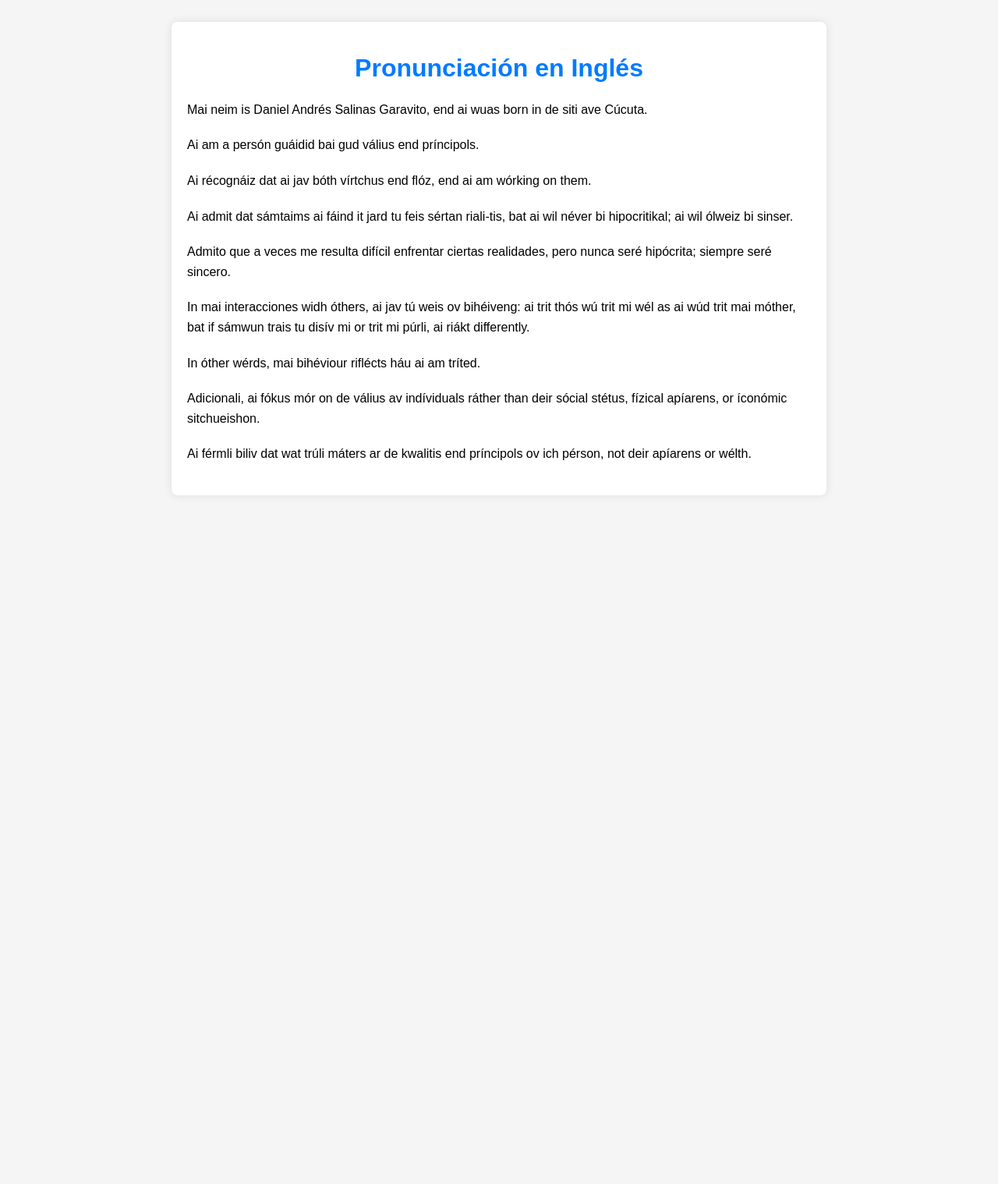
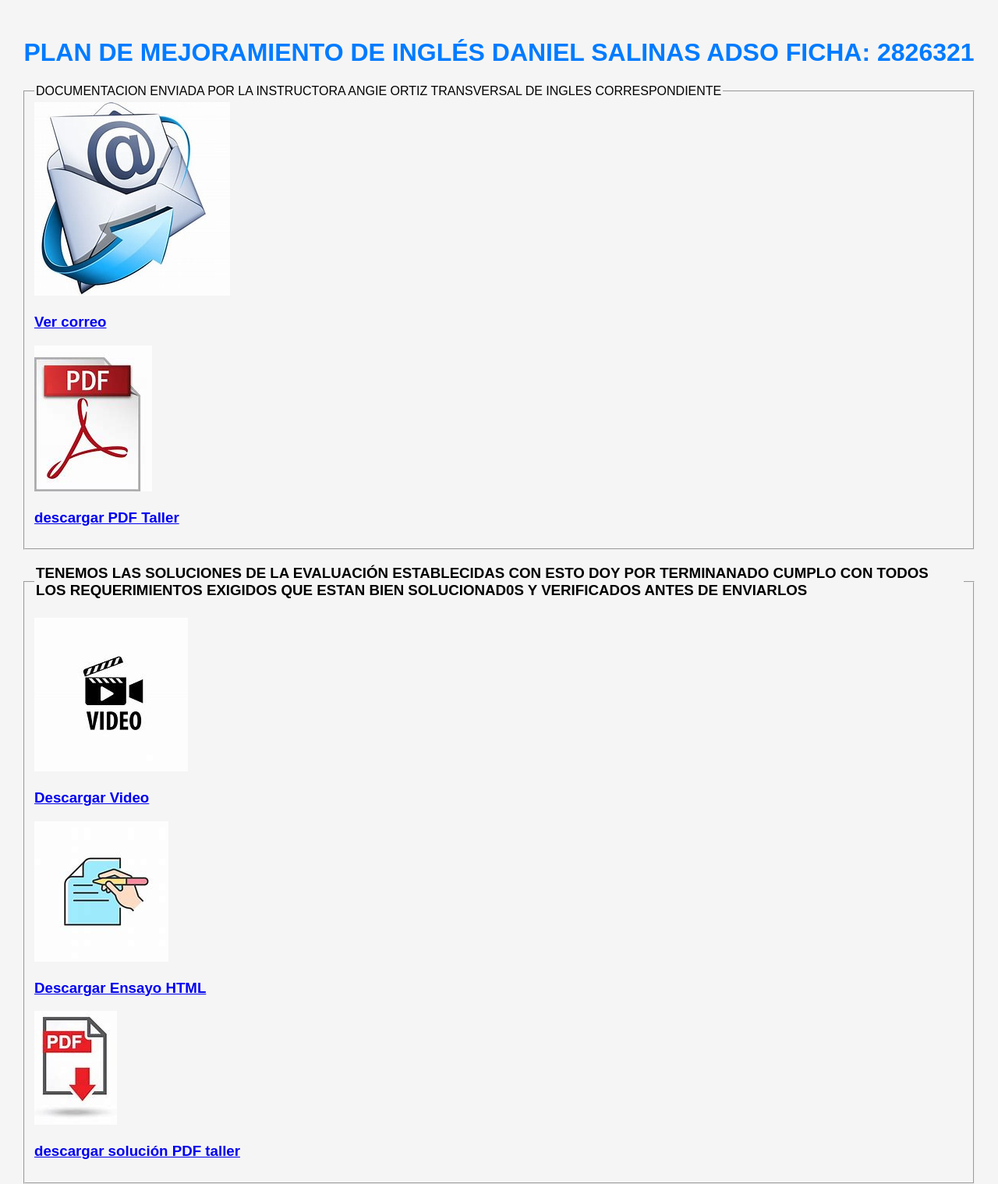
Before and after one commit to dasalgar123/tema_pm-ingles_sena, a plain HTML site: page index.html in a window 1280 px wide. Shown: the top 1518 px of the page at 78% size. Before the commit the page ends 800 px from the top, so only its background shows below. Drawn offline with Linux system fonts and the light colour scheme.

Commit message:
Update index.html

```diff
--- a/index.html
+++ b/index.html
@@ -3,21 +3,57 @@
 <head>
     <meta charset="UTF-8">
     <meta name="viewport" content="width=device-width, initial-scale=1.0">
-    <title>Pronunciación Inglés video de plan mjoramiento</title>
+    <title>Pronunciación Inglés - Video de Plan de Mejoramiento</title>
     <link rel="stylesheet" href="styles.css">
+    <script src="https://cdnjs.cloudflare.com/ajax/libs/pdf.js/2.9.359/pdf.min.js"></script>
+
 </head>
 <body>
-    <main>
-        <h1>Pronunciación en Inglés</h1>
-        <p> Mai neim is Daniel Andrés Salinas Garavito, end ai wuas born in de siti ave Cúcuta.</p>
-        <p> Ai am a persón guáidid bai gud válius end príncipols.</p>
-        <p> Ai récognáiz dat ai jav bóth vírtchus end flóz, end ai am wórking on them.</p>
-        <p> Ai admit dat sámtaims ai fáind it jard tu feis sértan riali-tis, bat ai wil néver bi hipocritikal; ai wil ólweiz bi sinser.</p>
-        <p> Admito que a veces me resulta difícil enfrentar ciertas realidades, pero nunca seré hipócrita; siempre seré sincero.</p>
-        <p> In mai interacciones widh óthers, ai jav tú weis ov bihéiveng: ai trit thós wú trit mi wél as ai wúd trit mai móther, bat if sámwun trais tu disív mi or trit mi púrli, ai riákt differently.</p>
-        <p> In óther wérds, mai bihéviour riflécts háu ai am tríted.</p>
-        <p> Adicionali, ai fókus mór on de válius av indíviduals ráther than deir sócial stétus, fízical apíarens, or íconómic sitchueishon.</p>
-        <p> Ai férmli biliv dat wat trúli máters ar de kwalitis end príncipols ov ich pérson, not deir apíarens or wélth.</p>
-    </main>
+    <header>
+        <h1>PLAN DE MEJORAMIENTO DE INGLÉS DANIEL SALINAS ADSO FICHA: 2826321</h1>
+    </header>
+
+    <fieldset class="documentacion_envi<da">
+        <legend>DOCUMENTACION ENVIADA POR LA INSTRUCTORA ANGIE ORTIZ TRANSVERSAL DE INGLES CORRESPONDIENTE</legend>
+        <div>
+            <div>
+                <a href="https://soysena-my.sharepoint.com/:i:/g/personal/daniel_asalinas_soy_sena_edu_co/ERJQwjy66IlLtsl0znG3peMBspDLuVB18QKD6_lIHYtinQ?e=SiABfJ" target="_blank">
+                    <img src="corrreo.jpeg" alt="Ver correo">
+                    <h3>Ver correo</h3>
+                </a>
+            </div>
+            <Div>
+                <a href="#" onclick="loadPDF('https://soysena-my.sharepoint.com/:b:/g/personal/daniel_asalinas_soy_sena_edu_co/EWahzo8kM1pPro_7ldD-9nsBhPrdo_fpvEtH-Zx4yCeXSQ?e=TtvnMq');"><img src="pdf.jpeg" alt="Ver PDF Taller"><h3>descargar PDF Taller</h3></a>
+            </Div>
+        </div>
+
+    </fieldset>
+    <fieldset class="documentacion_respondida">
+        <legend><h3>TENEMOS LAS SOLUCIONES DE LA EVALUACIÓN ESTABLECIDAS  CON ESTO DOY POR TERMINANADO CUMPLO CON TODOS LOS REQUERIMIENTOS EXIGIDOS QUE ESTAN BIEN SOLUCIONAD0S Y VERIFICADOS ANTES DE ENVIARLOS </h3></legend>
+
+        <div><a href="https://drive.google.com/file/d/1-lqL_5_aMvtKZEUYem-OgkkU2ifR-_eU/view?usp=drive_link" target="_blank"><img src="descargar (1).jpeg" alt="Descargar Video"><h3>Descargar Video</h3></a>
+        </div>
+
+        <div>
+            <a href="video_2.html" onclick="loadPDF()">
+                <img src="OIP (1).jpeg" alt="Ver ensayo">
+                <h3>Descargar Ensayo HTML</h3>
+            </a>
+        </div>
+
+        <div>
+            <a href="#" onclick="loadPDF('https://soysena-my.sharepoint.com/:b:/g/personal/daniel_asalinas_soy_sena_edu_co/EZ8ccfbWfD1Cph0M0X1sOkwBRm4tx0AlY9CqhXPxmdzpXA?e=9alUfg');">
+                <img src="pdf_1.jpeg" alt="Ver solucion pdf taller">
+                <h3>descargar solución PDF taller</h3>
+            </a>
+        </div>
+    </fieldset>
+
+    <footer>
+        <p>Derechos de autor aprendiz Daniel Andrés Salinas Garavito</p>
+        <p>Prohibida la reproducción total o parcial sin autorización. Solo para uso educativo o instructor competente del SENA.</p>
+    </footer>
+
+    <script src="script.js"></script>
 </body>
 </html>
```
